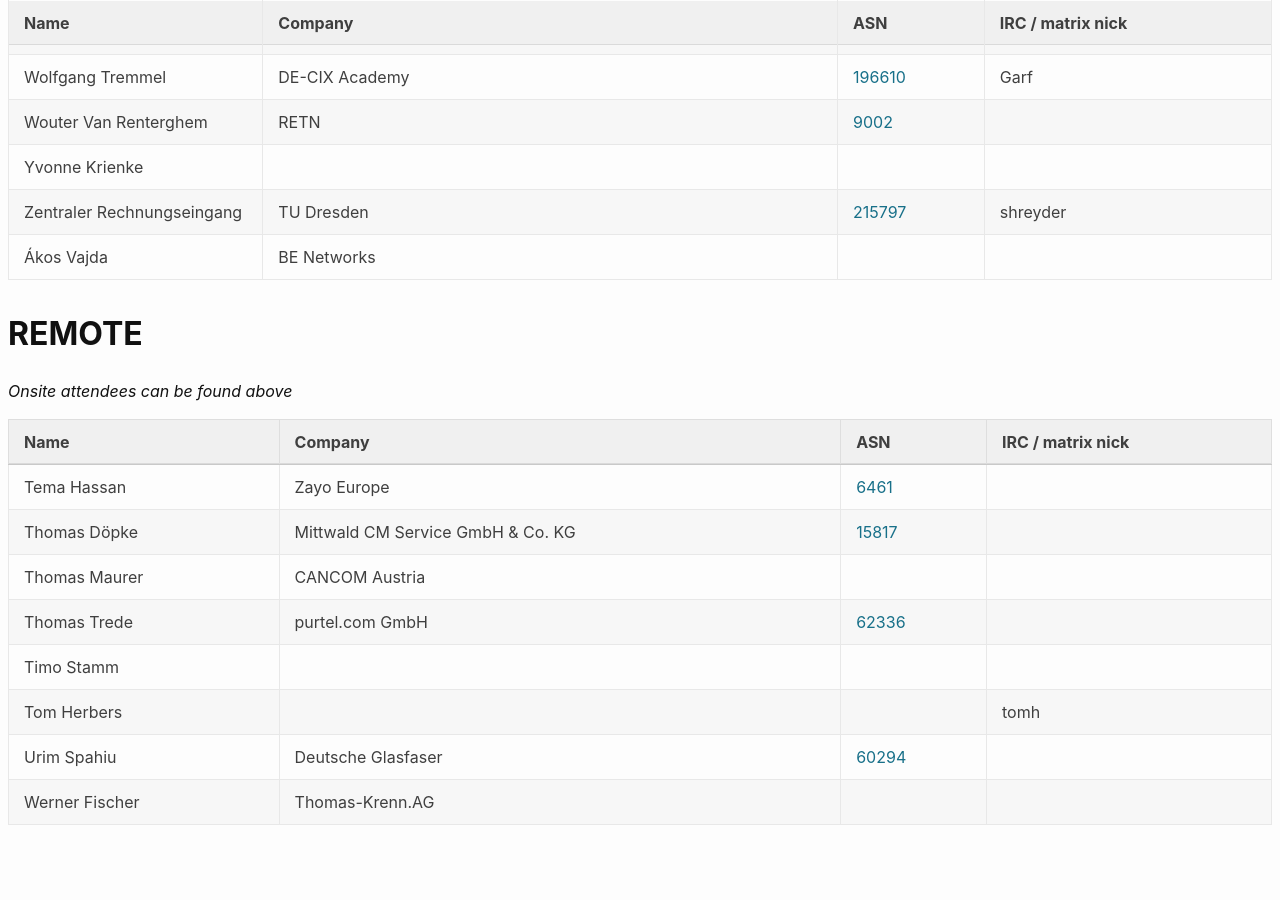
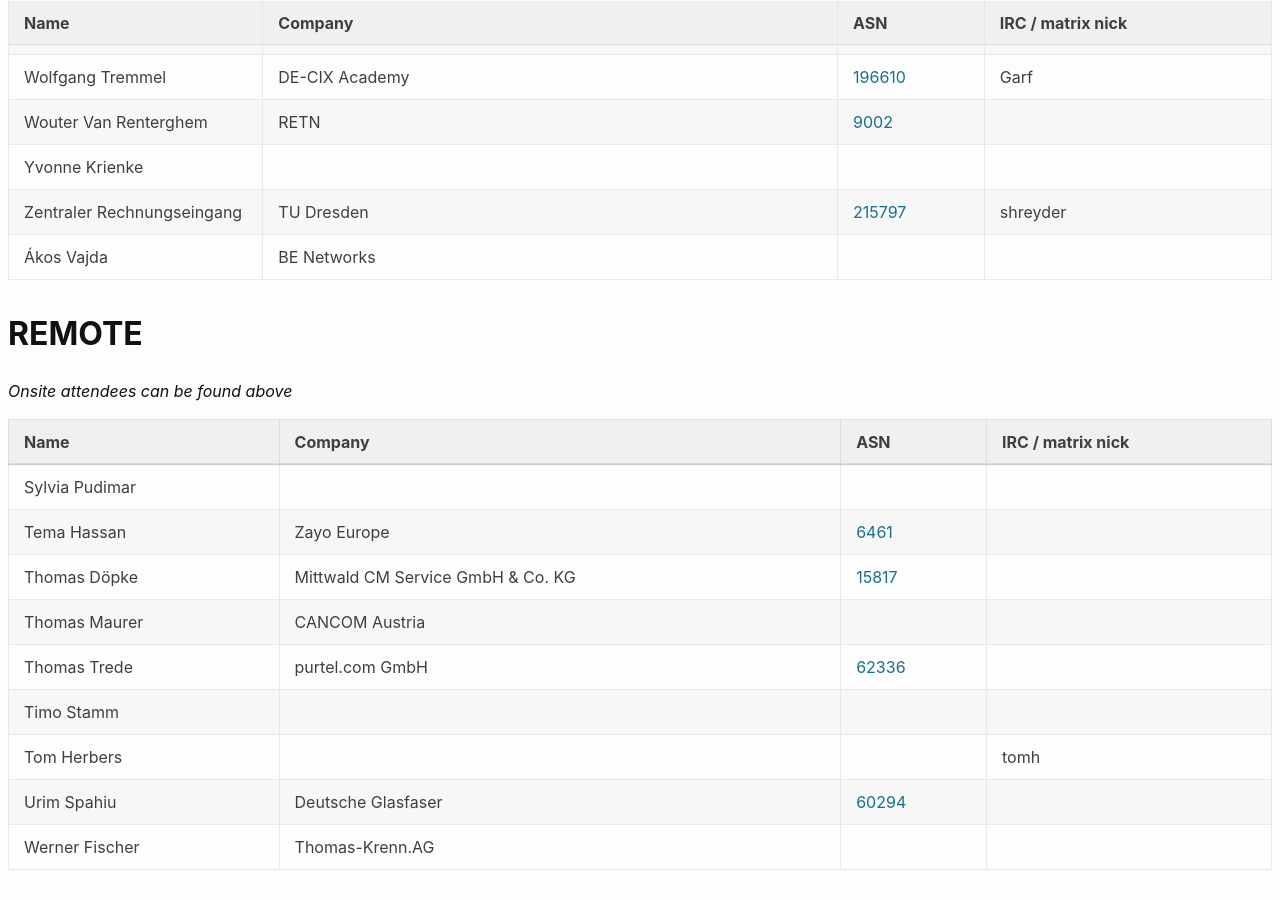
Before and after one commit to denog/pretix-attendeelist, a Jekyll site: the page built from denog16/index.markdown, in a window 1280 px wide and 900 px high, scrolled down 24092 px. Built offline with Jekyll 4.4.1, drawn with Linux system fonts in a browser that asks for light colours; before the commit the page ends 24947 px from its top, so only the background shows below that.

Commit message:
Latest data: Wed Nov  6 13:31:40 UTC 2024

```diff
--- a/_data/attendees_denog16_online.json
+++ b/_data/attendees_denog16_online.json
@@ -1,4 +1,10 @@
 [
+  {
+    "name": "Sylvia Pudimar",
+    "company": null,
+    "irc": null,
+    "asn": null
+  },
   {
     "name": "Tema Hassan",
     "company": "Zayo Europe",
```
